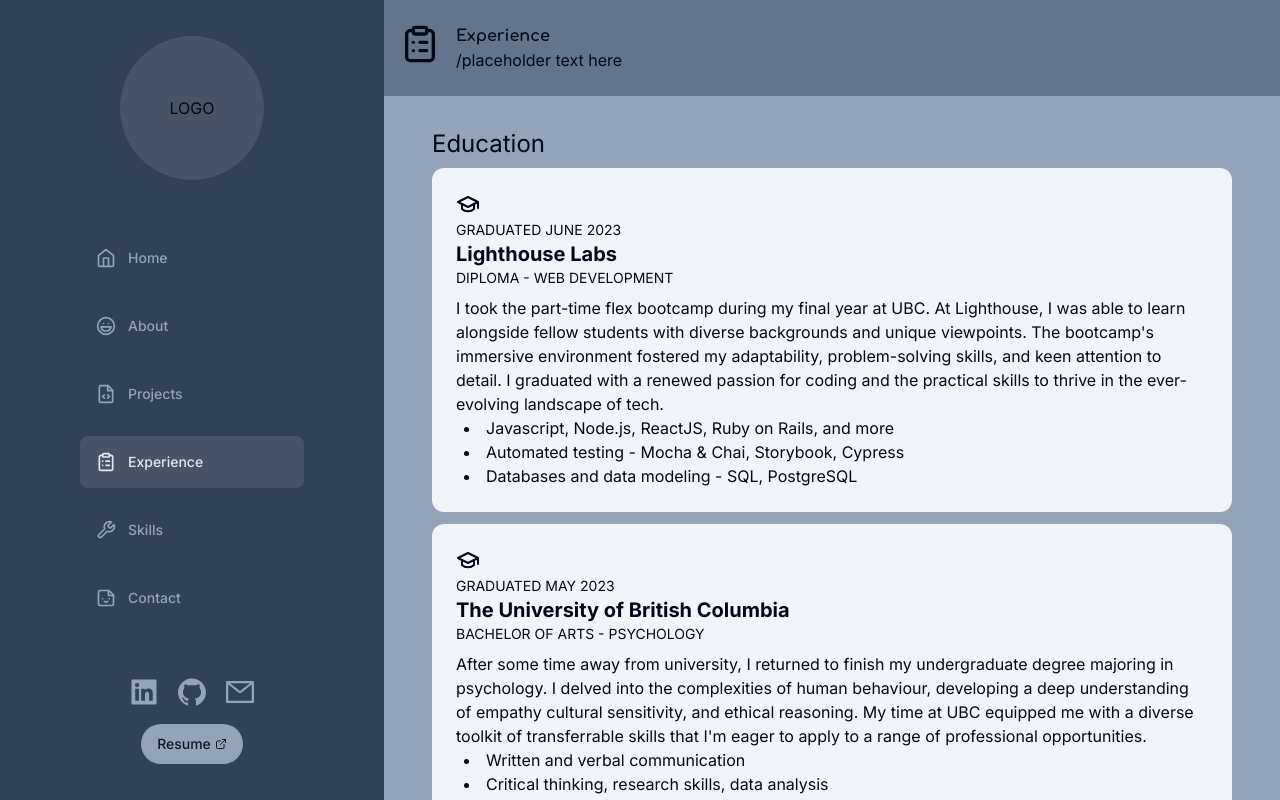
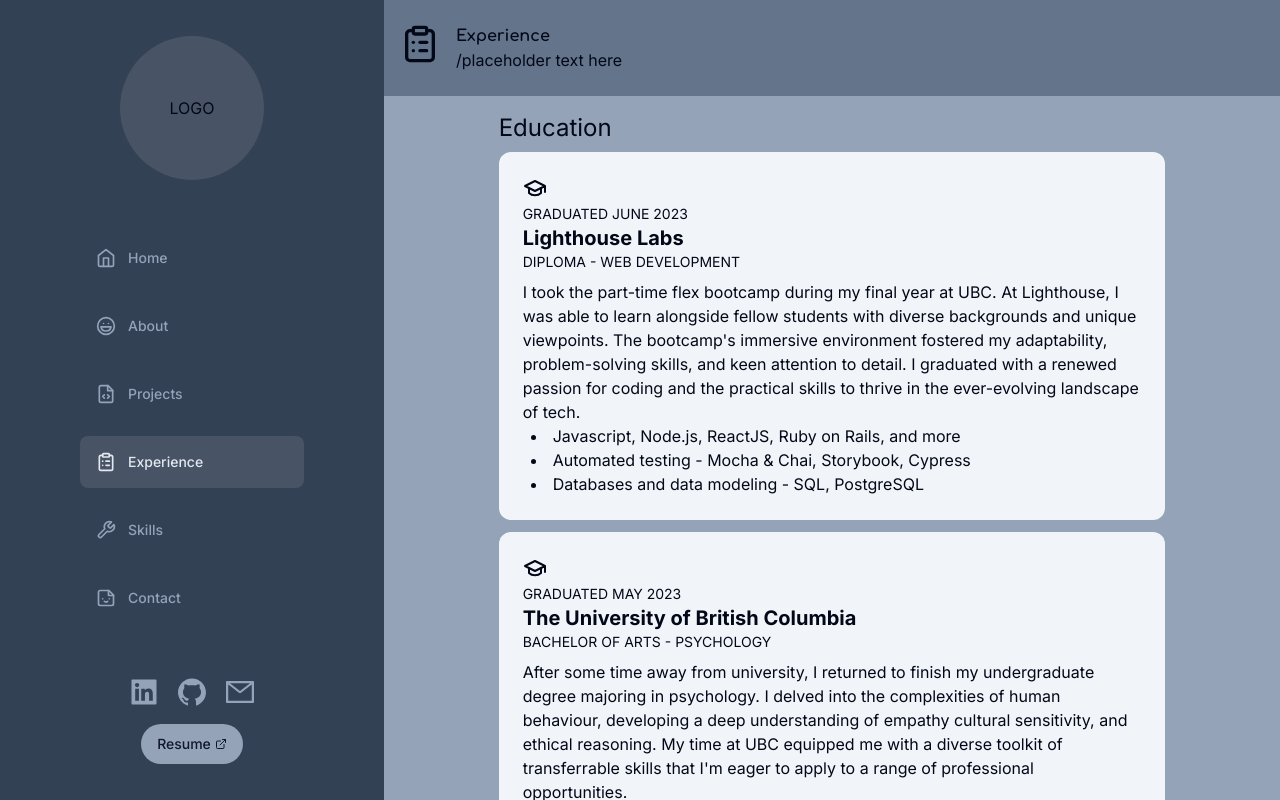
Before and after one commit to penguinboots/portfolio-v3, a Next.js app: page /experience in a window 1280 px wide. Shown: the top 800 px of the page. Built offline with nearby package versions, Linux system fonts and the light colour scheme.

Commit message:
style experience page

```diff
--- a/app/(dashboard)/experience/page.tsx
+++ b/app/(dashboard)/experience/page.tsx
@@ -20,11 +20,11 @@ const ExperiencePage = () => {
     <ExperienceCard key={exp.title} exp={exp} />
   ));
 
-  let sectionTitle = "text-bold text-2xl mt-6 mb-2 first:mt-0"
-  let cardSection = "w-full space-y-3"
+  let sectionTitle = "w-full lg:w-5/6 text-bold text-2xl mt-6 mb-2 first:mt-0 px-2 md:px-0";
+  let cardSection = "flex flex-col items-center w-full space-y-3";
 
   return (
-    <div className="w-full flex flex-col p-4 sm:px-12 sm:py-8">
+    <div className="w-full flex flex-col items-center sm:p-4 md:px-12 py-8">
       <h1 className={sectionTitle}>Education</h1>
       <div className={cardSection}>{eduCards}</div>
       <h1 className={sectionTitle}>Employment</h1>
--- a/components/ExperienceCard.tsx
+++ b/components/ExperienceCard.tsx
@@ -8,7 +8,7 @@ const ExperienceCard = ({ exp }: ExperienceCardProps) => {
   let bulletList = exp.bullets.map((bullet) => <li key={bullet}>{bullet}</li>);
 
   return (
-    <div className="relative w-full rounded-xl overflow-hidden flex flex-col bg-slate-100 p-6">
+    <div className="w-full lg:w-5/6 sm:rounded-xl overflow-hidden flex flex-col bg-slate-100 p-6">
       <exp.icon className="w-6 h-6 mb-1" />
       <div className="flex flex-col mb-2">
         <p className="text-sm">{exp.date.toUpperCase()}</p>
```
